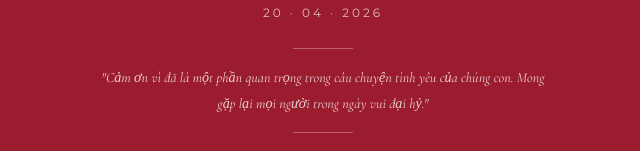
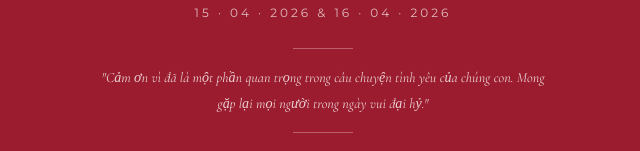
Before and after one commit to hphuc193/Wedding_Invitation, a plain HTML site: page index.html in a window 1280 px wide. Shown: the part 4128-4279 px from the top of the page, 317-957 px from the left. Drawn offline with nearby package versions, Linux system fonts and the light colour scheme.

Commit message:
update date

```diff
--- a/index.html
+++ b/index.html
@@ -1175,7 +1175,7 @@
 <!-- FOOTER -->
 <footer>
   <div class="footer-names">Gia Luân  &amp;  Ngọc Yến</div>
-  <div class="footer-date">20 · 04 · 2026</div>
+  <div class="footer-date">15 · 04 · 2026 & 16 · 04 · 2026</div>
   <div class="footer-divider"></div>
   <p class="footer-quote">
     "Cảm ơn vì đã là một phần quan trọng trong câu chuyện tình yêu của chúng con. Mong gặp lại mọi người trong ngày vui đại hỷ."
```
